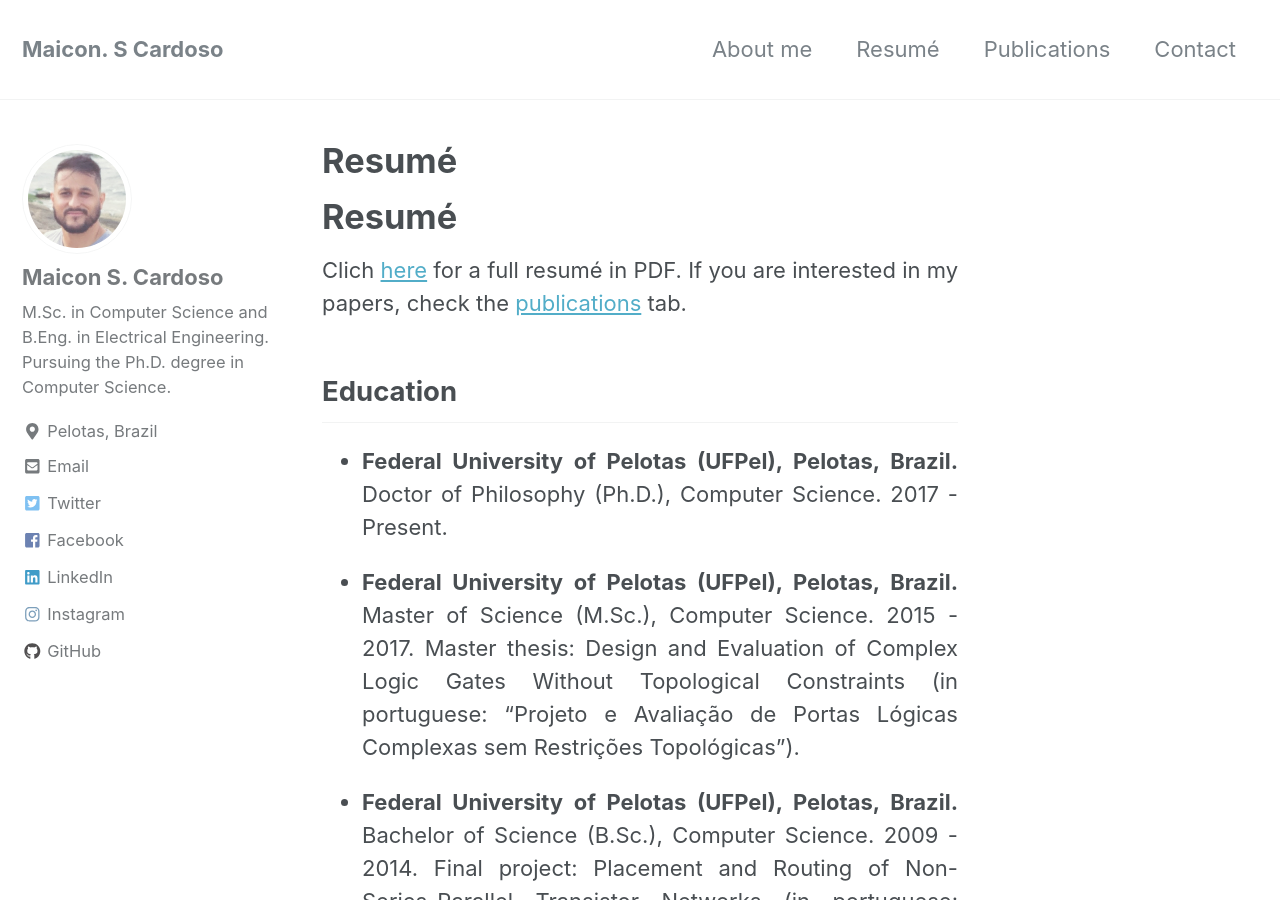
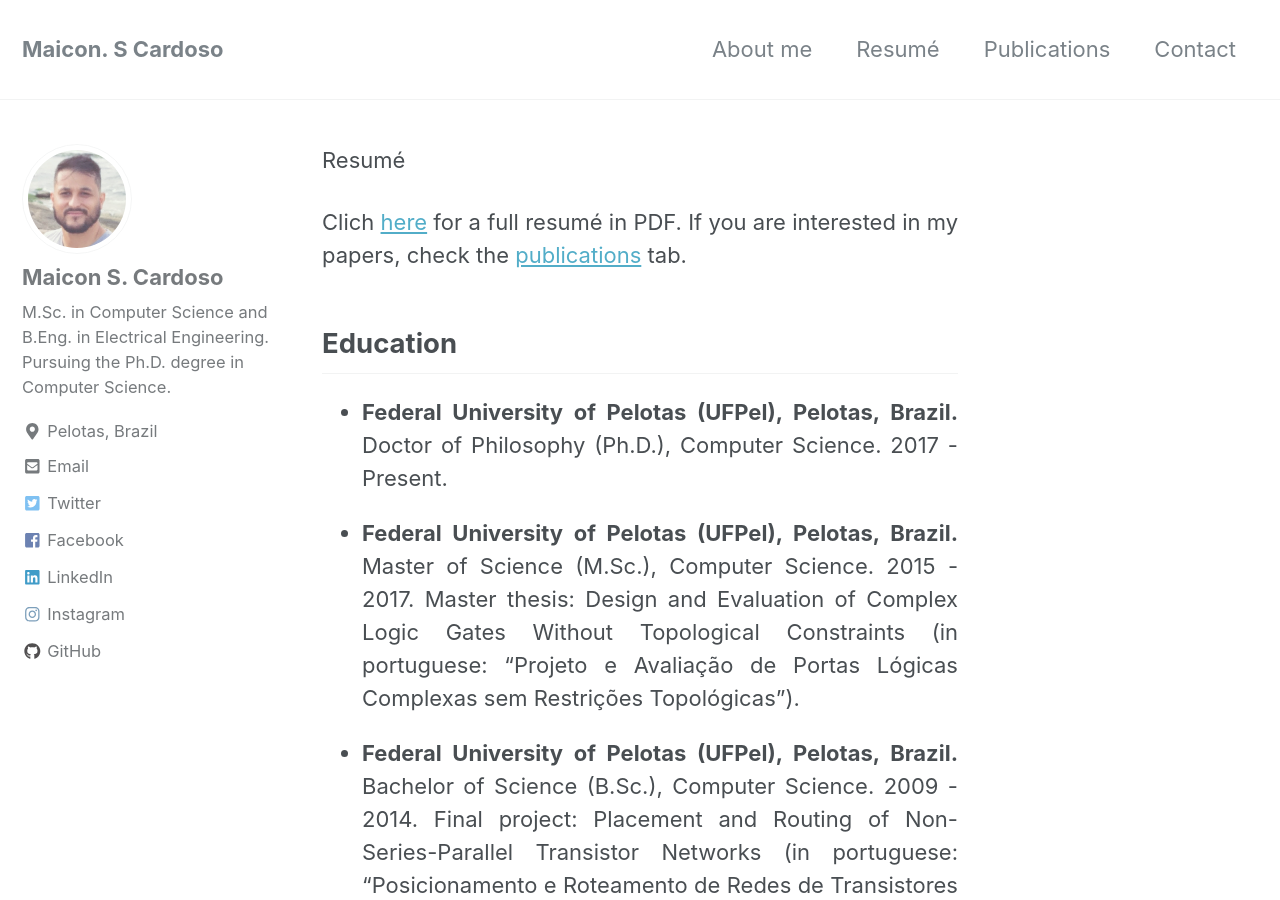
Before and after one commit to maiconsc/me, a Jekyll site: the page built from _pages/resume.MD, in a window 1280 px wide and 900 px high. Built offline with Jekyll 4.4.1, drawn with Linux system fonts in a browser that asks for light colours; nearby versions of some CDN libraries; our own code applies the rules of GitHub Pages for plain Markdown files.

Commit message:
resume title test

```diff
--- a/_pages/resume.MD
+++ b/_pages/resume.MD
@@ -4,7 +4,7 @@ author_profile: true
 permalink: /resume/
 ---
 
-# Resumé
+Resumé
 {: .text-justify}
 
 Clich [here](/resume/) for a full resumé in PDF. If you are interested in my papers, check the [publications](/publications/) tab.
```
